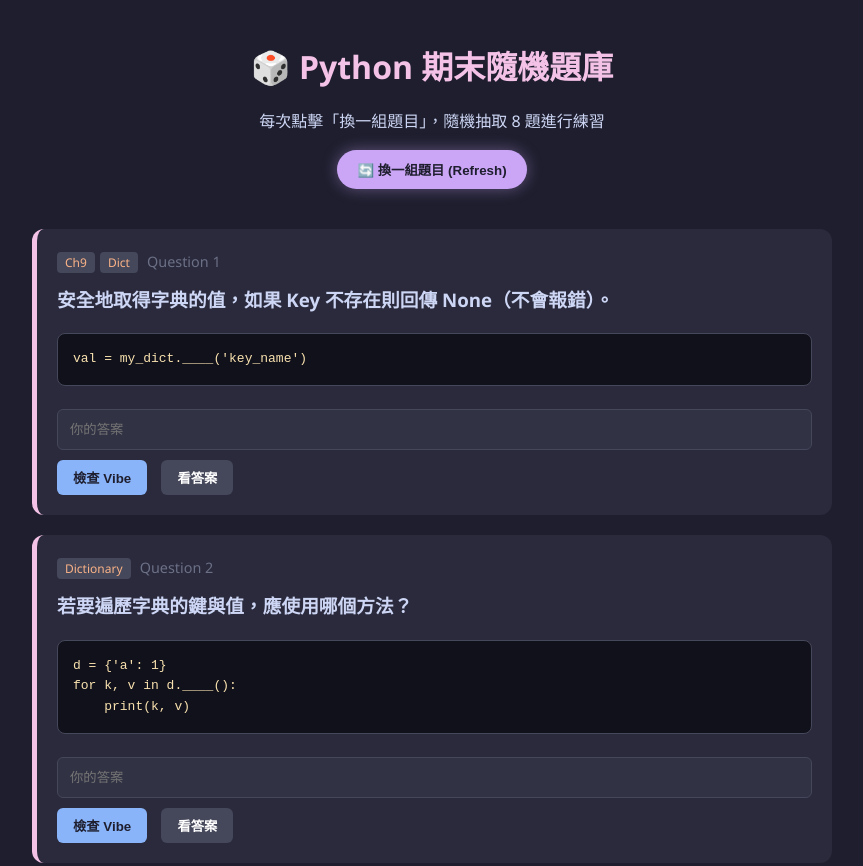
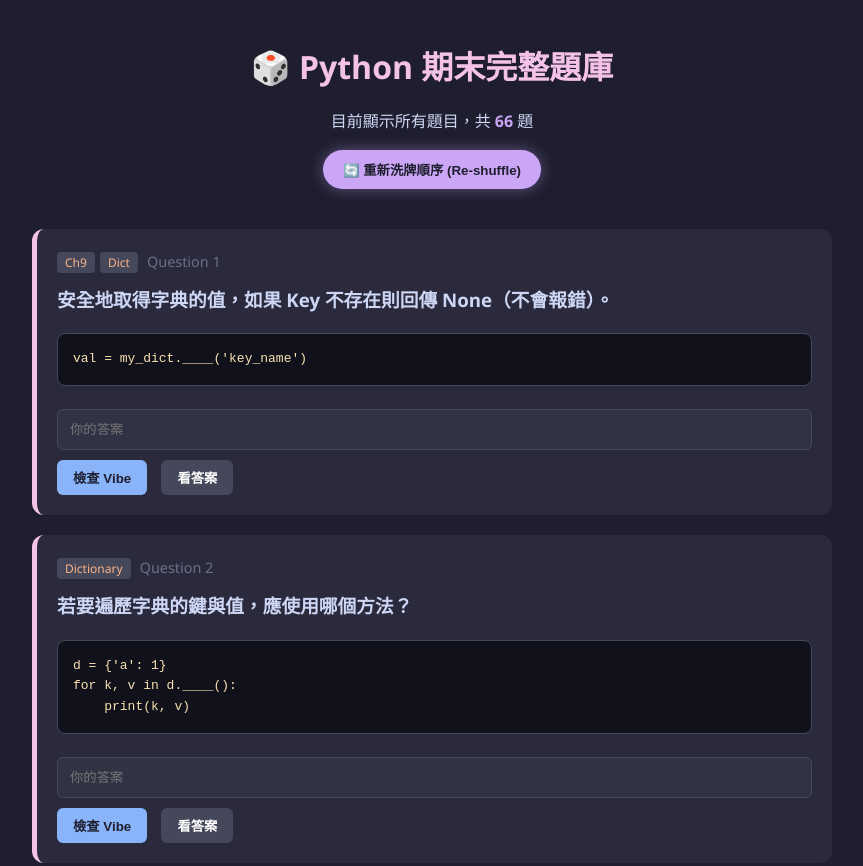
Before and after one commit to EscA95103040126/scu11401vibecoding, a plain HTML site: page index.html in a window 1280 px wide. Shown: the top 866 px of the page, without its empty margins (208-1071 px from the left). Drawn offline with Linux system fonts and the light colour scheme.

Commit message:
index.html

```diff
--- a/index.html
+++ b/index.html
@@ -3,7 +3,7 @@
 <head>
     <meta charset="UTF-8">
     <meta name="viewport" content="width=device-width, initial-scale=1.0">
-    <title>Python 期末隨機題庫系統</title>
+    <title>Python 期末完整題庫系統</title>
     <style>
         :root {
             --bg-color: #1e1e2e;
@@ -144,10 +144,10 @@
 <body>
 
     <div class="header-area">
-        <h1>🎲 Python 期末隨機題庫</h1>
-        <p>每次點擊「換一組題目」，隨機抽取 8 題進行練習</p>
+        <h1>🎲 Python 期末完整題庫</h1>
+        <p>目前顯示所有題目，共 <span id="total-count" style="color: var(--highlight); font-weight: bold;">0</span> 題</p>
         <div class="controls">
-            <button class="refresh-btn" onclick="generateNewQuiz()">🔄 換一組題目 (Refresh)</button>
+            <button class="refresh-btn" onclick="generateNewQuiz()">🔄 重新洗牌順序 (Re-shuffle)</button>
         </div>
     </div>
 
@@ -714,13 +714,18 @@
 
         function generateNewQuiz() {
             const container = document.getElementById('quiz-container');
+            const totalCountSpan = document.getElementById('total-count');
+
             container.innerHTML = ''; // 清空舊題目
 
             // 1. 複製題庫並洗牌
             const shuffled = shuffleArray([...questionBank]);
 
-            // 2. 取出前 8 題 (數量可自己改)
-            const selectedQuestions = shuffled.slice(0, 8);
+            // 2. 顯示全部題目 (不再切片)
+            const selectedQuestions = shuffled;
+
+            // 更新畫面上的題目數量
+            totalCountSpan.innerText = selectedQuestions.length;
 
             // 3. 渲染畫面
             selectedQuestions.forEach((item, index) => {
```
